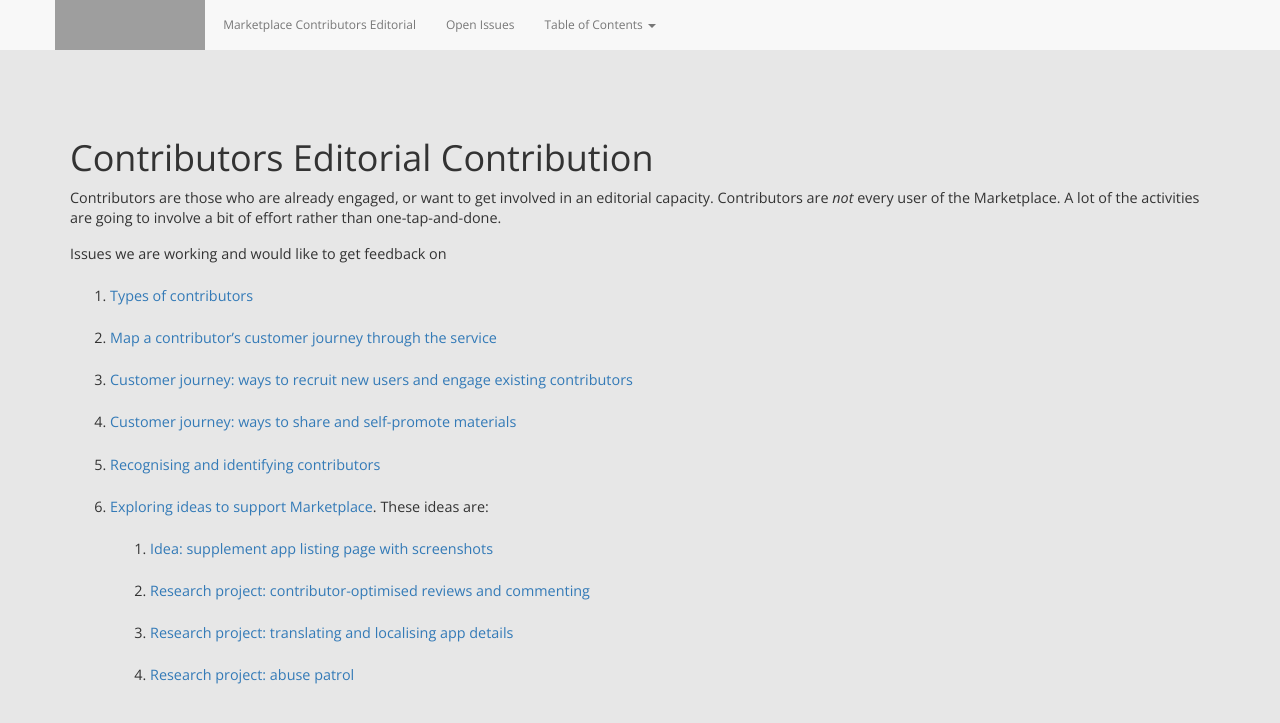
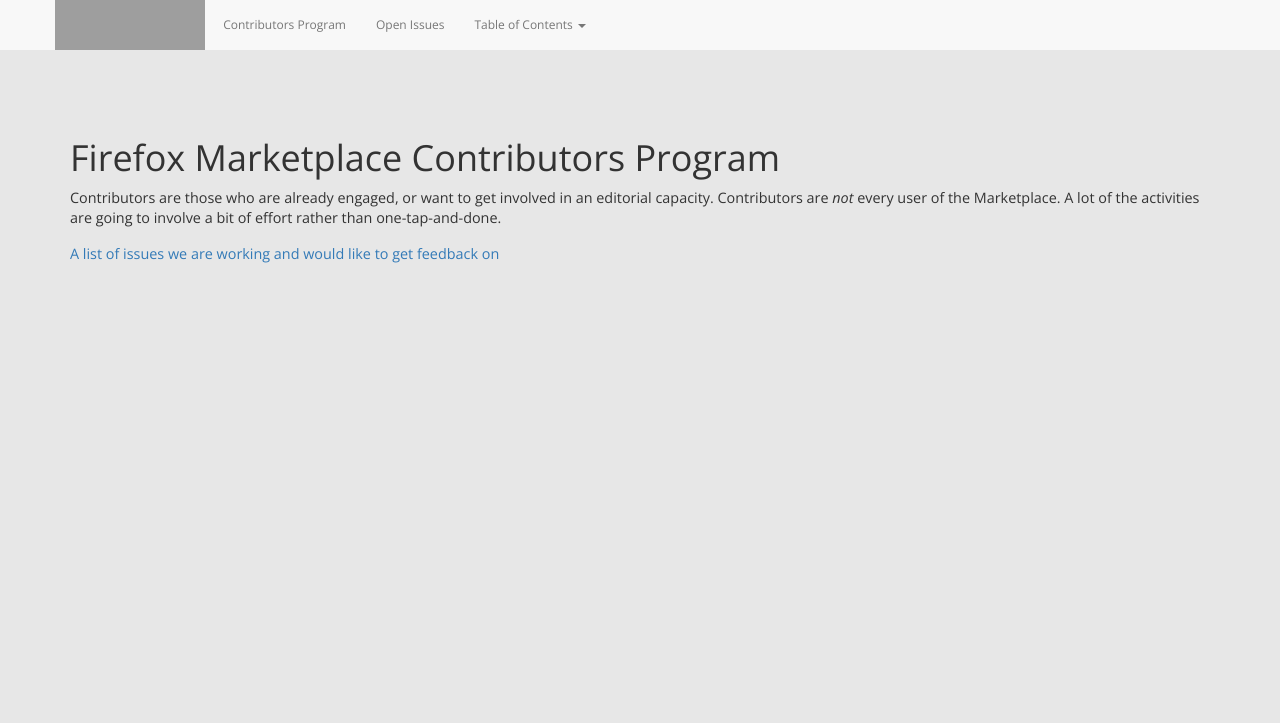
Before and after one commit to MarketplaceUX/marketplace-community-editorial, a Jekyll site: the page built from index.html, in a window 1280 px wide and 900 px high, cut to the strip 0-832 px from the top of the window. Shown: the top 723 px of the strip. Built offline with Jekyll 4.4.1, drawn with Linux system fonts in a browser that asks for light colours; nearby versions of some CDN libraries; grey boxes are pictures that could not be loaded.

Commit message:
Simplified index page

```diff
--- a/_includes/specNav.html
+++ b/_includes/specNav.html
@@ -16,7 +16,7 @@
 
 				<ul class="nav navbar-nav">
 
-					<li><a href="index.html">Marketplace Contributors Editorial</a></li>
+					<li><a href="index.html">Contributors Program</a></li>
 
 					<li><a href="https://github.com/pwalm/marketplace-community-editorial/issues/">Open Issues</a></li>
 
--- a/index.html
+++ b/index.html
@@ -5,7 +5,7 @@
 <div class="jumbotron">
 	<div class="container">
 
-		<h1>Contributors Editorial Contribution</h1>
+		<h1>Firefox Marketplace Contributors Program</h1>
 
 		<p class="longText">Contributors are those who are already engaged, or want to get involved in an editorial capacity. Contributors are <em>not</em> every user of the Marketplace. A lot of the activities are going to involve a bit of effort rather than one-tap-and-done.</p>
 
@@ -13,22 +13,7 @@
 		NOTE: This is currently broken in the Jekyll ver of this template.
 		-->
 
-		<p class="longText">Issues we are working and would like to get feedback on</p>
-
-		<ol class="longText">
-      <li><a href="https://github.com/pwalm/marketplace-community-editorial/issues/11">Types of contributors</a></li>
-		  <li><a href="https://github.com/pwalm/marketplace-community-editorial/issues/4">Map a contributor’s customer journey through the service</a></li>
-      <li><a href="https://github.com/pwalm/marketplace-community-editorial/issues/8">Customer journey: ways to recruit new users and engage existing contributors</a></li>
-      <li><a href="https://github.com/pwalm/marketplace-community-editorial/issues/9">Customer journey: ways to share and self-promote materials</a></li>
-      <li><a href="https://github.com/pwalm/marketplace-community-editorial/issues/10">Recognising and identifying contributors</a></li>
-      <li><a href="https://github.com/pwalm/marketplace-community-editorial/issues/12">Exploring ideas to support Marketplace</a>. These ideas are:</li>
-        <ol>
-          <li><a href="https://github.com/pwalm/marketplace-community-editorial/issues/18">Idea: supplement app listing page with screenshots</a></li>
-          <li><a href="https://github.com/pwalm/marketplace-community-editorial/issues/17">Research project: contributor-optimised reviews and commenting</a></li>
-          <li><a href="https://github.com/pwalm/marketplace-community-editorial/issues/16">Research project: translating and localising app details</a></li>
-          <li><a href="https://github.com/pwalm/marketplace-community-editorial/issues/15">Research project: abuse patrol</a></li>
-        </ol>
-		</ol>
+		<p class="longText"><a href="https://github.com/pwalm/marketplace-community-editorial/issues/">A list of issues we are working and would like to get feedback on</a></p>
 
 		{% if page.multipage %}
 			{% include homePagination.html %}
```
